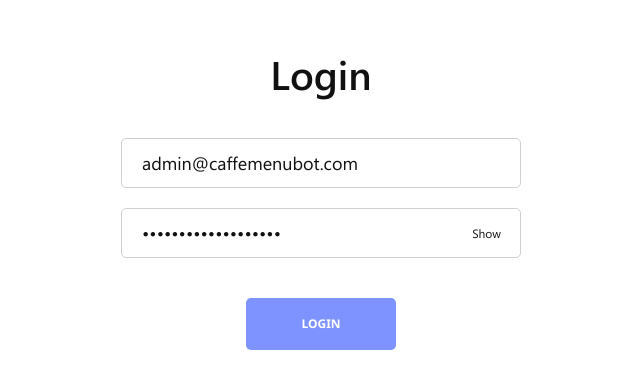
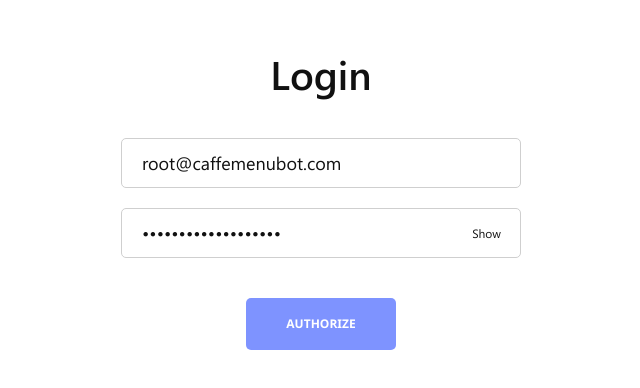
Before and after one commit to krok-lives-matter/CaffeMenuBot_Front-End, a Vue app: page /admin in a window 1280 px wide. Shown: the part 150-538 px from the top of the page, without its empty margins (319-959 px from the left). Built offline with nearby package versions, Linux system fonts and the light colour scheme.

Commit message:
chore: fixes * fix authorization * displaying error if login or password did not match * change test email to new test email

```diff
--- a/src/views/AdminAuth.vue
+++ b/src/views/AdminAuth.vue
@@ -12,15 +12,6 @@
           />
         </div>
         <div class="form-control">
-          <!--          <div class="form-password">-->
-          <!--            <input-->
-          <!--              class="input input-error"-->
-          <!--              :type="isShowed ? 'text' : 'password'"-->
-          <!--              placeholder="Password"-->
-          <!--              v-model="admin.password"-->
-          <!--            />-->
-          <!--            <span @click="switchShowing">Show</span>-->
-          <!--          </div>-->
           <div class="form-password">
             <input
               class="input"
@@ -33,9 +24,11 @@
         </div>
 
         <div class="form-group">
-          <button class="btn btn-primary" type="submit">Login</button>
+          <button class="btn btn-primary" type="submit">Authorize</button>
         </div>
-        <!--        <p class="text-error">[Error]: Password or email does not exist</p>-->
+        <p v-if="error" class="text-error">
+          [Error]: Password or email does not exist
+        </p>
       </form>
     </div>
   </EmptyLayout>
@@ -50,9 +43,10 @@ export default {
   data: () => ({
     isShowed: false,
     admin: {
-      email: "admin@caffemenubot.com",
+      email: "root@caffemenubot.com",
       password: "_Change$ThisPlease3",
     },
+    error: null,
   }),
   beforeCreate() {
     if (this.$store.state.auth.admin) {
@@ -67,7 +61,10 @@ export default {
       if (this.admin.email.length && this.admin.password.length) {
         if (await this.$store.dispatch("auth/authAdmin", this.admin)) {
           await this.$router.push({ path: "/" });
+          this.error = false;
+          return;
         }
+        this.error = true;
       }
     },
   },
```
